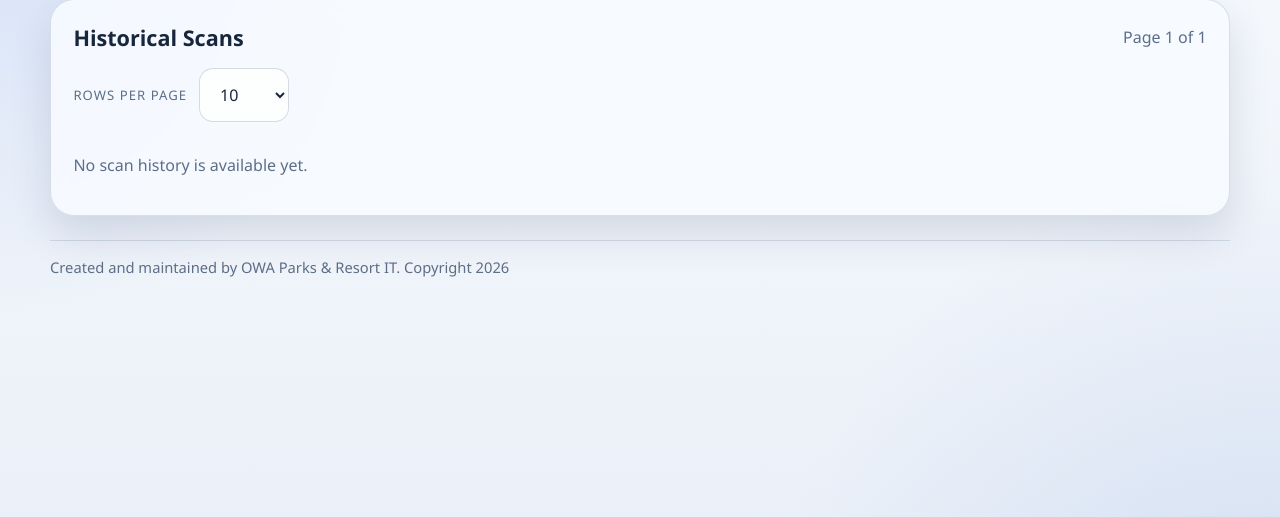
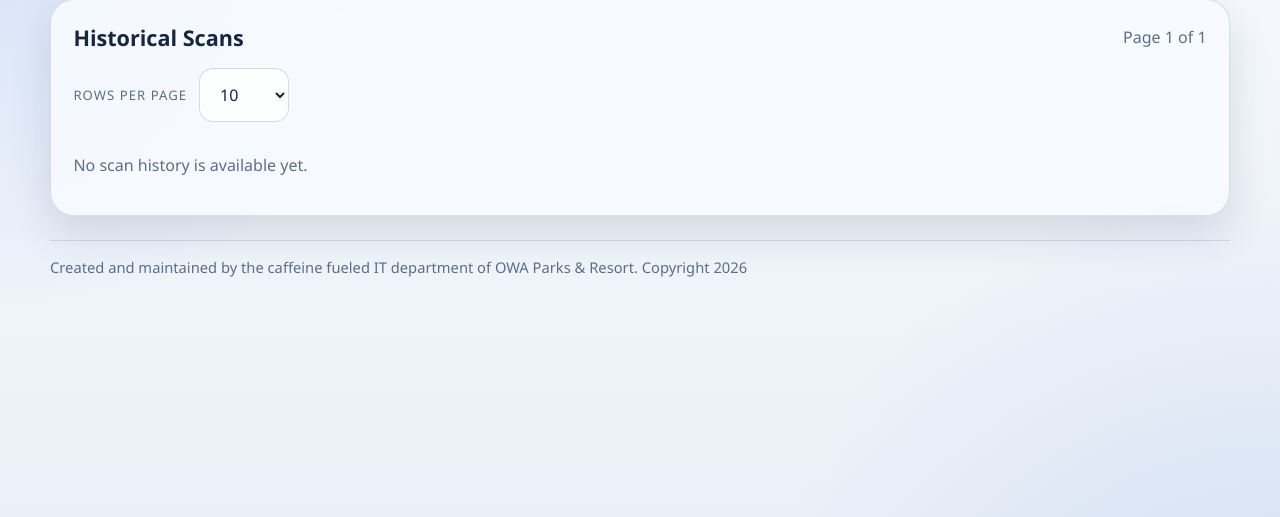
Before and after one commit to OWA-IT/scanner-workbench, a Flask app: page /history in a window 1280 px wide. Shown: the part 107-624 px from the top of the page. Run offline with Flask 3, Linux system fonts and the light colour scheme.

Commit message:
footer change

```diff
--- a/app/templates/base.html
+++ b/app/templates/base.html
@@ -63,7 +63,7 @@
         </main>
 
         <footer class="site-footer">
-            Created and maintained by OWA Parks & Resort IT. Copyright {{ current_year }}
+            Created and maintained by the caffeine fueled IT department of OWA Parks & Resort. Copyright {{ current_year }}
         </footer>
     </div>
 </body>
```
